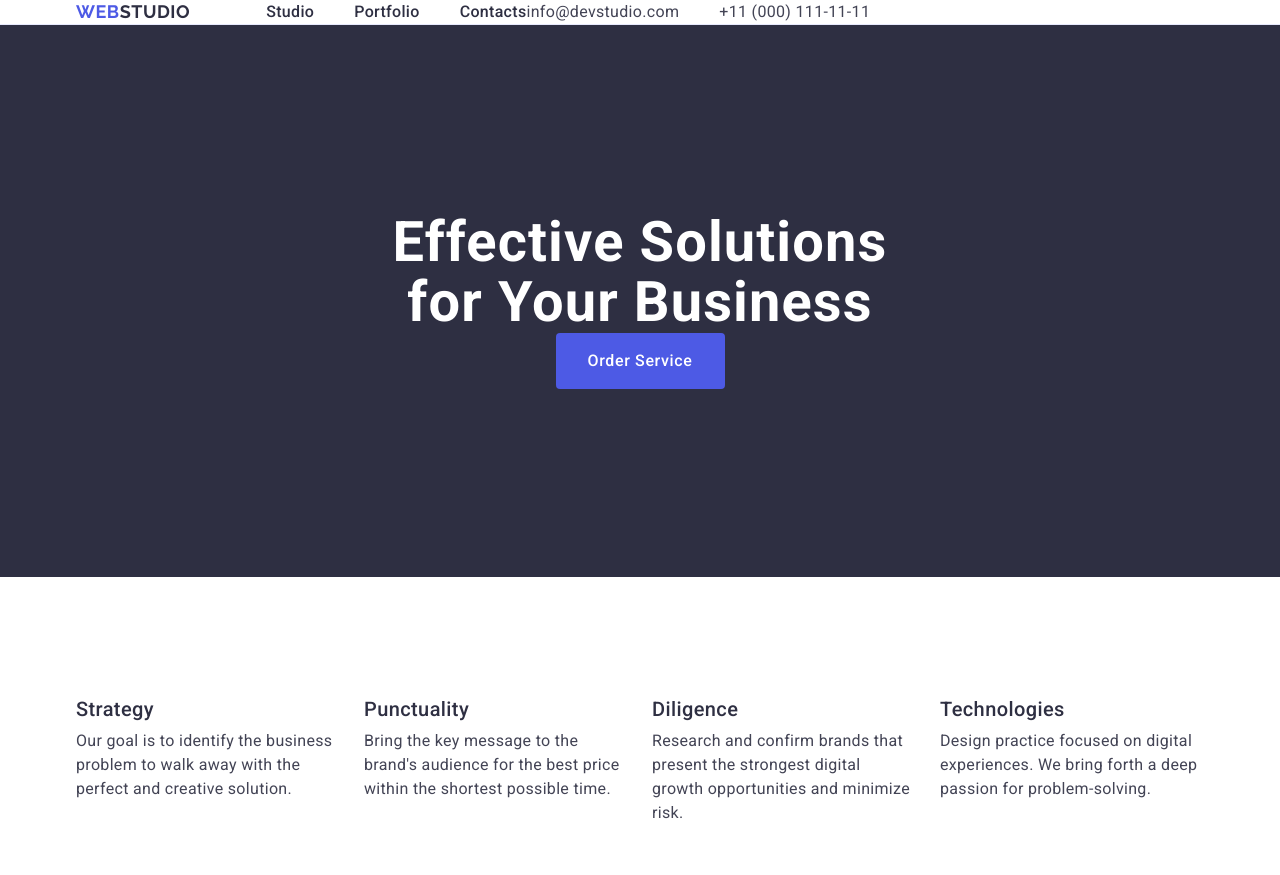
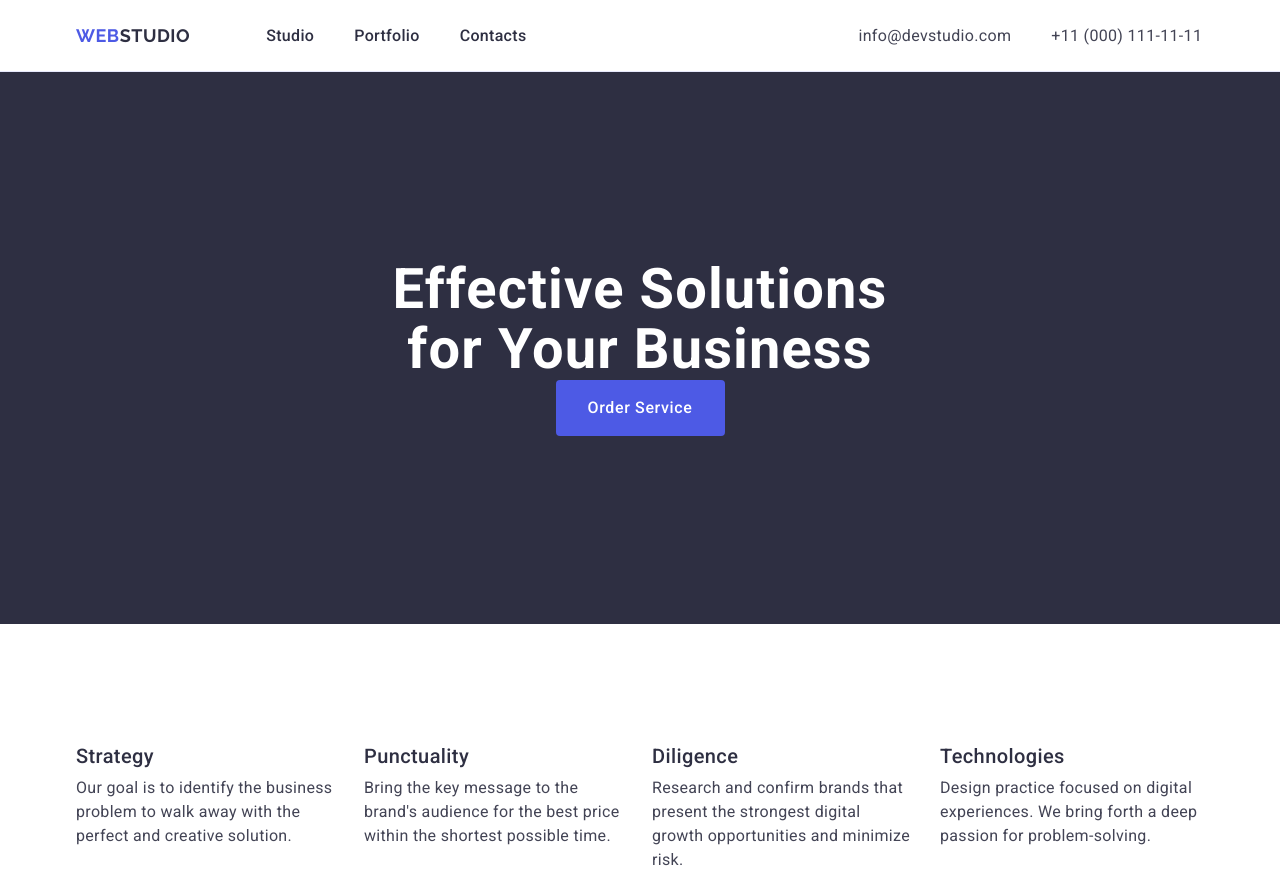
Before and after one commit to KoliaKosyanenko/goit-markup-hw-03, a plain HTML site: page index.html in a window 1280 px wide. Shown: the top 875 px of the page. Drawn offline with nearby package versions, Linux system fonts and the light colour scheme.

Commit message:
updated header

```diff
--- a/css/styles.css
+++ b/css/styles.css
@@ -33,6 +33,8 @@ img {
 
 .head-border {
     border-bottom: 1px solid #e7e9fc;
+    height: 72px;
+    display: flex;
 }
 
 .header-container {
@@ -72,6 +74,7 @@ img {
     font-weight: 500;
     letter-spacing: 0.02em;
     padding: 24px 0;
+    display: flex;
 }
 
 .menu:hover
@@ -92,6 +95,7 @@ img {
 .address-container {
     display: flex;
     gap: 40px;
+    margin-left: 332px;
 }
 
 .contact-text {
```
